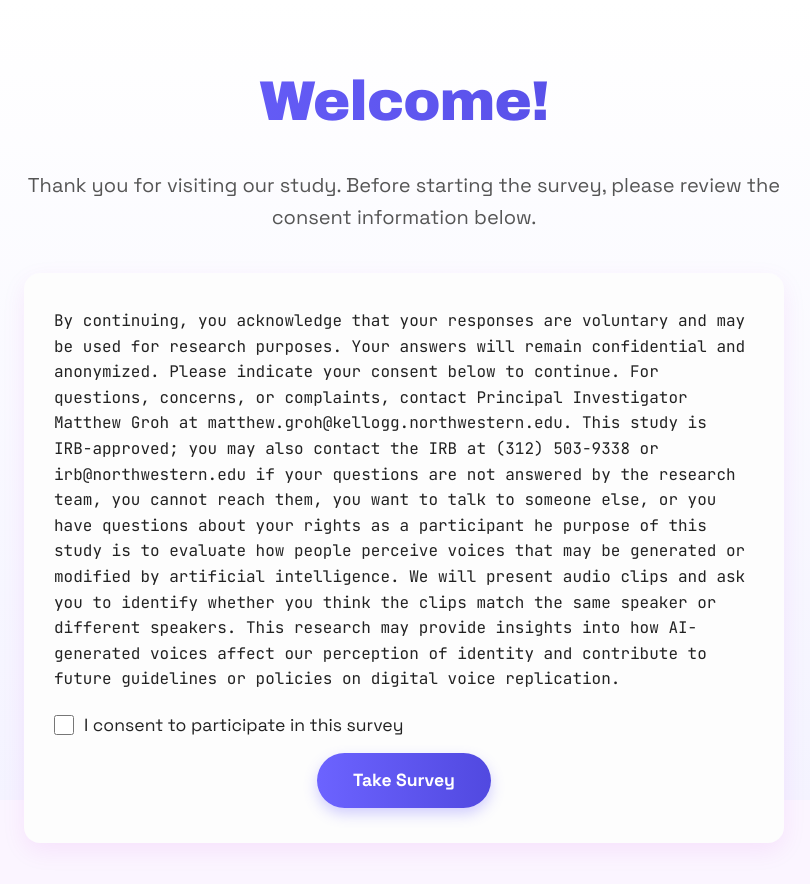
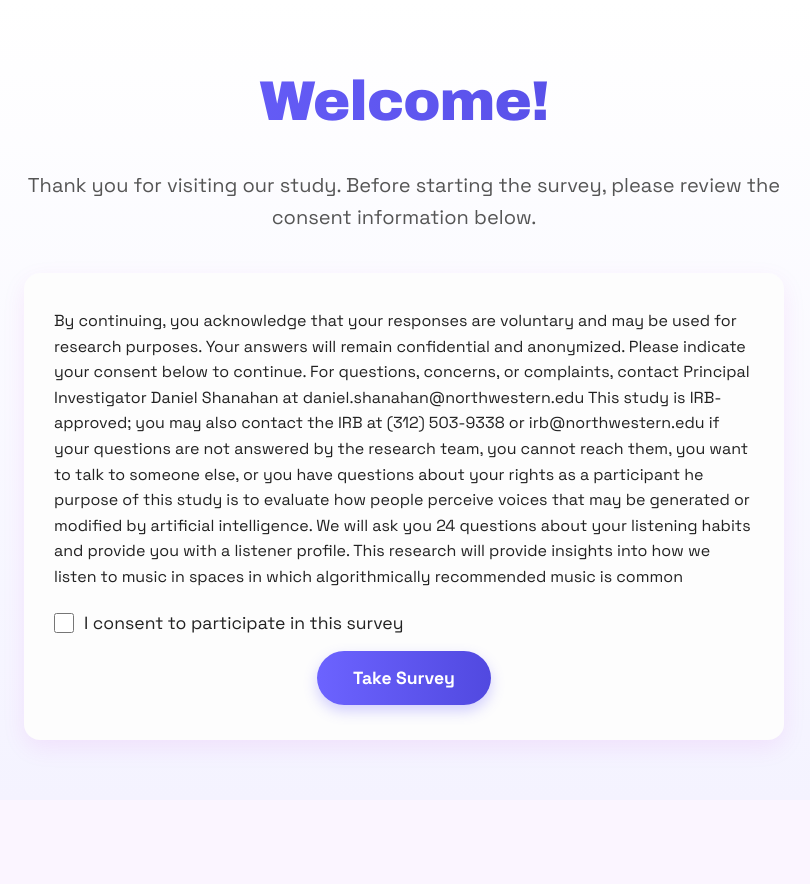
Before and after one commit to b1982384/SLIME-survey-app, a React (Vite) app in the folder survey_app/: page / in a window 1280 px wide. Shown: the top 884 px of the page, without its empty margins (236-1046 px from the left). After the commit the page ends 800 px from the top, so only its background shows below. Built offline with nearby package versions, Linux system fonts and the light colour scheme.

Commit message:
changing irb text

```diff
--- a/survey_app/src/HomePage.css
+++ b/survey_app/src/HomePage.css
@@ -6,7 +6,7 @@
   --bg: #f8f7f4;
   --text-dark: #222;
   --text-light: #555;
-  --font-body: 'JetBrains Mono', monospace;
+  --font-body: 'Space Grotesk', monospace;
   --font-display: 'Archivo Black', sans-serif;
   --font-normal: 'Inter', sans-serif;
 }
--- a/survey_app/src/HomePage.tsx
+++ b/survey_app/src/HomePage.tsx
@@ -35,12 +35,7 @@ const HomePage: React.FC = () => {
 
       <div className="consent-section">
         <p className="consent-text">
-          By continuing, you acknowledge that your responses are voluntary and may be used for
-          research purposes. Your answers will remain confidential and anonymized. Please indicate
-          your consent below to continue. For questions, concerns, or complaints, contact Principal Investigator Matthew Groh at matthew.groh@kellogg.northwestern.edu.
-          This study is IRB-approved; you may also contact the IRB at (312) 503-9338 or irb@northwestern.edu if your
-          questions are not answered by the research team, you cannot reach them, you want to talk to someone else, or you have questions about your rights as a participant
-          he purpose of this study is to evaluate how people perceive voices that may be generated or modified by artificial intelligence. We will present audio clips and ask you to identify whether you think the clips match the same speaker or different speakers. This research may provide insights into how AI-generated voices affect our perception of identity and contribute to future guidelines or policies on digital voice replication.
+          By continuing, you acknowledge that your responses are voluntary and may be used for research purposes. Your answers will remain confidential and anonymized. Please indicate your consent below to continue. For questions, concerns, or complaints, contact Principal Investigator Daniel Shanahan at daniel.shanahan@northwestern.edu This study is IRB-approved; you may also contact the IRB at (312) 503-9338 or irb@northwestern.edu if your questions are not answered by the research team, you cannot reach them, you want to talk to someone else, or you have questions about your rights as a participant he purpose of this study is to evaluate how people perceive voices that may be generated or modified by artificial intelligence. We will ask you 24 questions about your listening habits and provide you with a listener profile. This research will provide insights into how we listen to music in spaces in which algorithmically recommended music is common
         </p>
 
         <label className="consent-checkbox">
```
